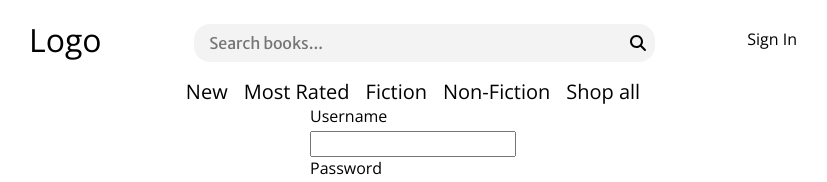
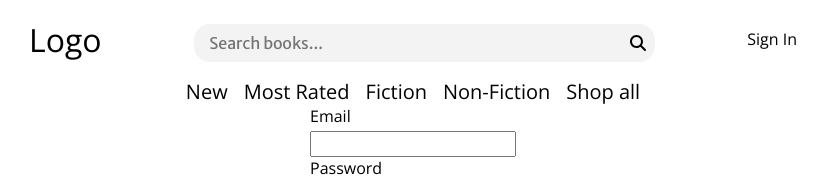
Before and after one commit to Dreamheart92/novel-journeys, a React (Vite) app: page /login in a window 1280 px wide. Shown: the top 182 px of the page, without its empty margins (227-1054 px from the left). Built offline with nearby package versions, Linux system fonts and the light colour scheme.

Commit message:
basic login request

```diff
--- a/src/pages/auth/login/Login.jsx
+++ b/src/pages/auth/login/Login.jsx
@@ -1,14 +1,27 @@
 import Form from "../../../components/form/Form.jsx";
 import {useForm} from "../../../hooks/useForm.js";
 import Input from "../../../components/shared/input/Input.jsx";
+import {useHttp} from "../../../hooks/useHttp.js";
+import {login} from "../../../api/auth.js";
+import {useEffect} from "react";
 
 export default function Login() {
+    const {data, error, isLoading, sendRequest} = useHttp({initiate: false});
     const {formData, register, handleSubmit} = useForm();
+
+    console.log(data);
+    console.log(error);
+
+    useEffect(() => {
+        if (formData) {
+            sendRequest(login.url, login.settings(formData));
+        }
+    }, [formData]);
 
     return (
         <div>
             <form onSubmit={handleSubmit}>
-                <Input label="username" {...register("username", "", {required: true, minLength: 6})}/>
+                <Input label="email" {...register("email", "", {required: true, minLength: 6})}/>
                 <Input label="password" type="password" {...register("password", "", {required: true, minLength: 6})}/>
                 <button type="submit">Login</button>
             </form>
```
